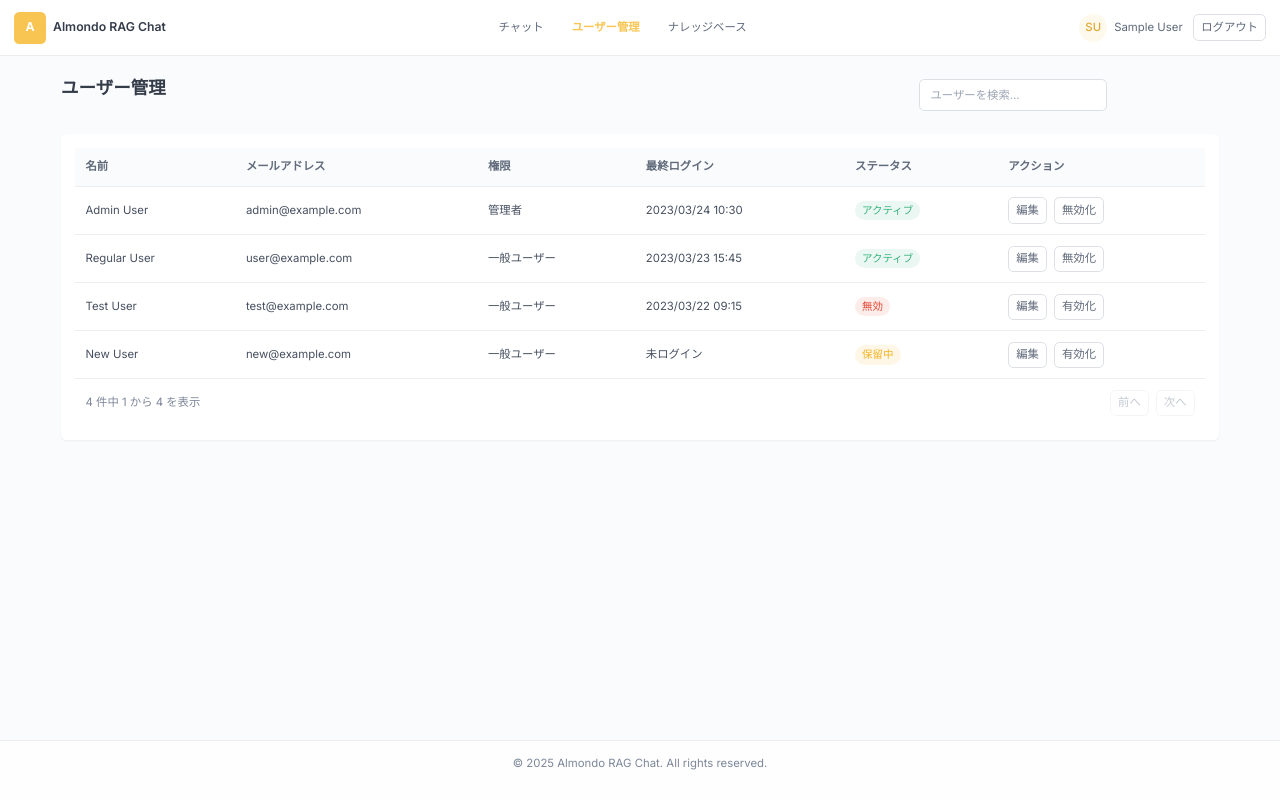
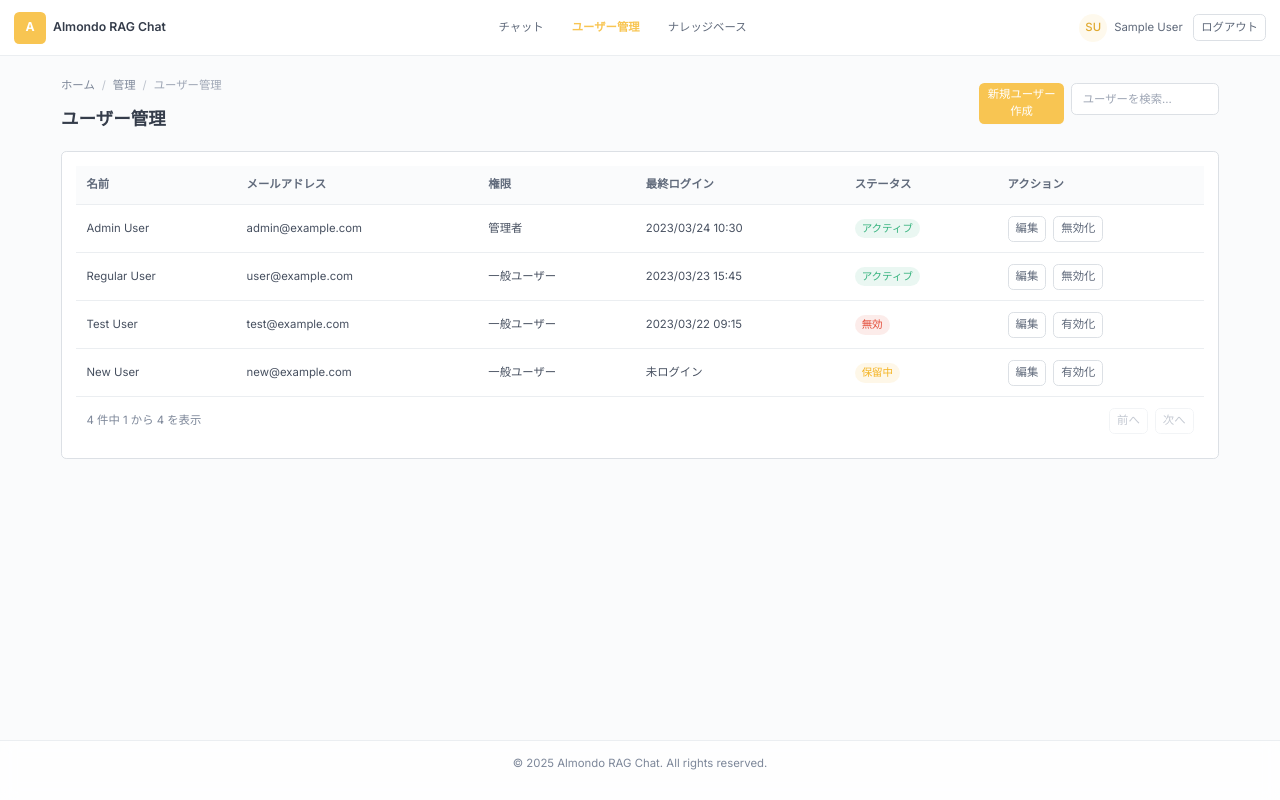
Before and after one commit to kita3222/rag-chat-sample-app, a Next.js app: page /admin/users in a window 1280 px wide. Built offline with nearby package versions, Linux system fonts and the light colour scheme; sample sign-in values are in the browser's storage.

Commit message:
feat: Breadcrumbコンポーネントを追加し、ユーザー管理ページに統合 - 検索機能と新規ユーザー作成ボタンを追加

```diff
--- a/app/admin/users/page.tsx
+++ b/app/admin/users/page.tsx
@@ -7,6 +7,7 @@ import Button from "../../components/Button/Button";
 import Input from "../../components/Input/Input";
 import AppLayout from "../../components/layouts/AppLayout";
 import ProtectedRoute from "../../auth/ProtectedRoute";
+import Breadcrumb from "../../components/Breadcrumb/Breadcrumb";
 
 interface User {
   id: string;
@@ -33,7 +34,8 @@ const PageTitle = styled.h1`
 const SearchContainer = styled.div`
   display: flex;
   gap: var(--space-2);
-  width: 300px;
+  width: 240px;
+  flex-shrink: 0;
 `;
 
 const TableContainer = styled(Card)`
@@ -195,23 +197,44 @@ export default function UsersPage() {
   const currentUsers = filteredUsers.slice(indexOfFirstUser, indexOfLastUser);
   const totalPages = Math.ceil(filteredUsers.length / usersPerPage);
 
+  // 検索コンポーネント
+  const searchComponent = (
+    <Input
+      type="text"
+      placeholder="ユーザーを検索..."
+      value={searchTerm}
+      onChange={(e) => setSearchTerm(e.target.value)}
+      inputSize={Input.SIZES.SMALL}
+    />
+  );
+
+  // 新規ユーザー作成ボタンのクリックハンドラ
+  const handleCreateUser = () => {
+    alert("新規ユーザー作成");
+    // ここで新規ユーザー作成モーダルを表示するなどの実装をする
+  };
+
   return (
     <ProtectedRoute adminOnly>
       <AppLayout>
-        <PageHeader>
-          <PageTitle>ユーザー管理</PageTitle>
-          <SearchContainer>
-            <Input
-              type="text"
-              placeholder="ユーザーを検索..."
-              value={searchTerm}
-              onChange={(e) => setSearchTerm(e.target.value)}
-              inputSize={Input.SIZES.SMALL}
-            />
-          </SearchContainer>
-        </PageHeader>
+        <Breadcrumb
+          items={[{ label: "管理", href: "/admin" }, { label: "ユーザー管理" }]}
+          title="ユーザー管理"
+          rightComponents={
+            <SearchContainer>
+              <Button
+                variant={Button.VARIANTS.PRIMARY}
+                size={Button.SIZES.SMALL}
+                onClick={handleCreateUser}
+              >
+                新規ユーザー作成
+              </Button>
+              {searchComponent}
+            </SearchContainer>
+          }
+        />
 
-        <TableContainer variant={Card.VARIANTS.FLAT}>
+        <TableContainer variant={Card.VARIANTS.OUTLINED}>
           <Table>
             <TableHead>
               <tr>
--- /dev/null
+++ b/app/components/Breadcrumb/Breadcrumb.tsx
@@ -0,0 +1,129 @@
+import React from "react";
+import styled from "styled-components";
+import Link from "next/link";
+import { usePathname } from "next/navigation";
+
+export interface BreadcrumbItem {
+  label: string;
+  href?: string;
+}
+
+export interface BreadcrumbProps {
+  items: BreadcrumbItem[];
+  title: string;
+  rightComponents?: React.ReactNode;
+  className?: string;
+}
+
+const BreadcrumbContainer = styled.div`
+  display: flex;
+  align-items: center;
+  justify-content: space-between;
+  margin-bottom: var(--space-5);
+  width: 100%;
+  gap: var(--space-4);
+`;
+
+const BreadcrumbNav = styled.nav`
+  display: flex;
+  flex-direction: column;
+  gap: var(--space-2);
+  flex: 1 1 auto;
+  min-width: 0;
+  max-width: calc(100% - 300px);
+`;
+
+const BreadcrumbList = styled.ol`
+  display: flex;
+  align-items: center;
+  list-style: none;
+  padding: 0;
+  margin: 0;
+  font-size: var(--font-size-sm);
+`;
+
+const BreadcrumbItem = styled.li`
+  display: flex;
+  align-items: center;
+
+  &:not(:last-child)::after {
+    content: "/";
+    margin: 0 var(--space-2);
+    color: var(--color-gray-400);
+  }
+`;
+
+const BreadcrumbLink = styled(Link)`
+  color: var(--color-gray-600);
+  text-decoration: none;
+  transition: color var(--transition-fast) var(--transition-timing);
+
+  &:hover {
+    color: var(--color-primary);
+    text-decoration: underline;
+  }
+`;
+
+const BreadcrumbText = styled.span`
+  color: var(--color-gray-500);
+`;
+
+const PageTitle = styled.h1`
+  font-size: var(--font-size-2xl);
+  font-weight: var(--font-weight-semibold);
+  color: var(--color-gray-900);
+  margin: 0;
+  white-space: nowrap;
+  overflow: hidden;
+  text-overflow: ellipsis;
+`;
+
+const RightComponentsContainer = styled.div`
+  display: flex;
+  align-items: center;
+  gap: var(--space-3);
+  justify-content: flex-end;
+  flex: 0 0 auto;
+`;
+
+/**
+ * パンくずリストとページタイトル、右側のコンポーネントを表示する汎用コンポーネント
+ */
+const Breadcrumb: React.FC<BreadcrumbProps> = ({
+  items,
+  title,
+  rightComponents,
+  className,
+}) => {
+  const pathname = usePathname();
+
+  return (
+    <BreadcrumbContainer className={className}>
+      <BreadcrumbNav aria-label="パンくずリスト">
+        <BreadcrumbList>
+          <BreadcrumbItem>
+            <BreadcrumbLink href="/">ホーム</BreadcrumbLink>
+          </BreadcrumbItem>
+
+          {items.map((item, index) => (
+            <BreadcrumbItem key={index}>
+              {item.href ? (
+                <BreadcrumbLink href={item.href}>{item.label}</BreadcrumbLink>
+              ) : (
+                <BreadcrumbText>{item.label}</BreadcrumbText>
+              )}
+            </BreadcrumbItem>
+          ))}
+        </BreadcrumbList>
+
+        <PageTitle>{title}</PageTitle>
+      </BreadcrumbNav>
+
+      {rightComponents && (
+        <RightComponentsContainer>{rightComponents}</RightComponentsContainer>
+      )}
+    </BreadcrumbContainer>
+  );
+};
+
+export default Breadcrumb;
```
Also changed, not shown: app/admin/users/UsersPageStory.tsx (+35 -14 lines), 1 other file (tests, documents, lock files or other folders).
